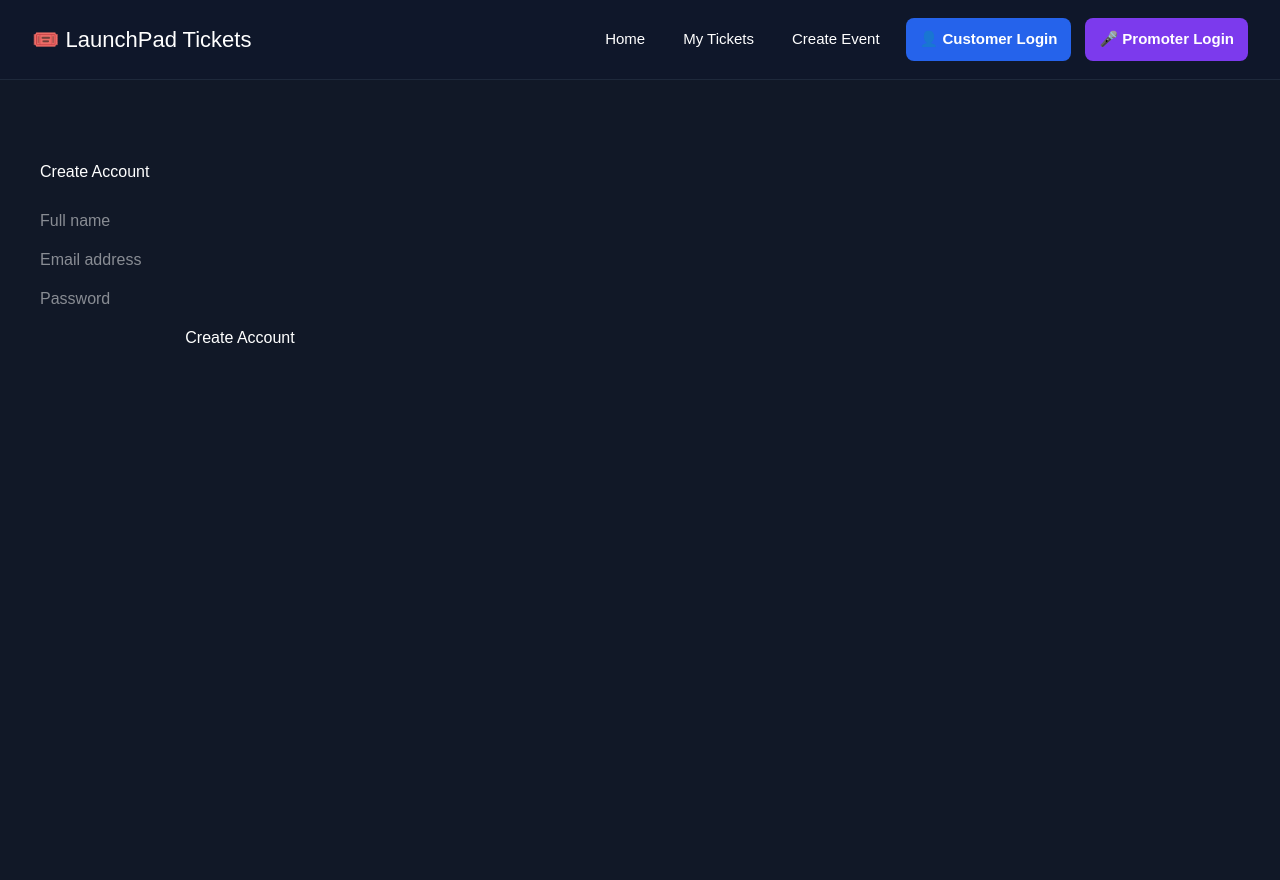
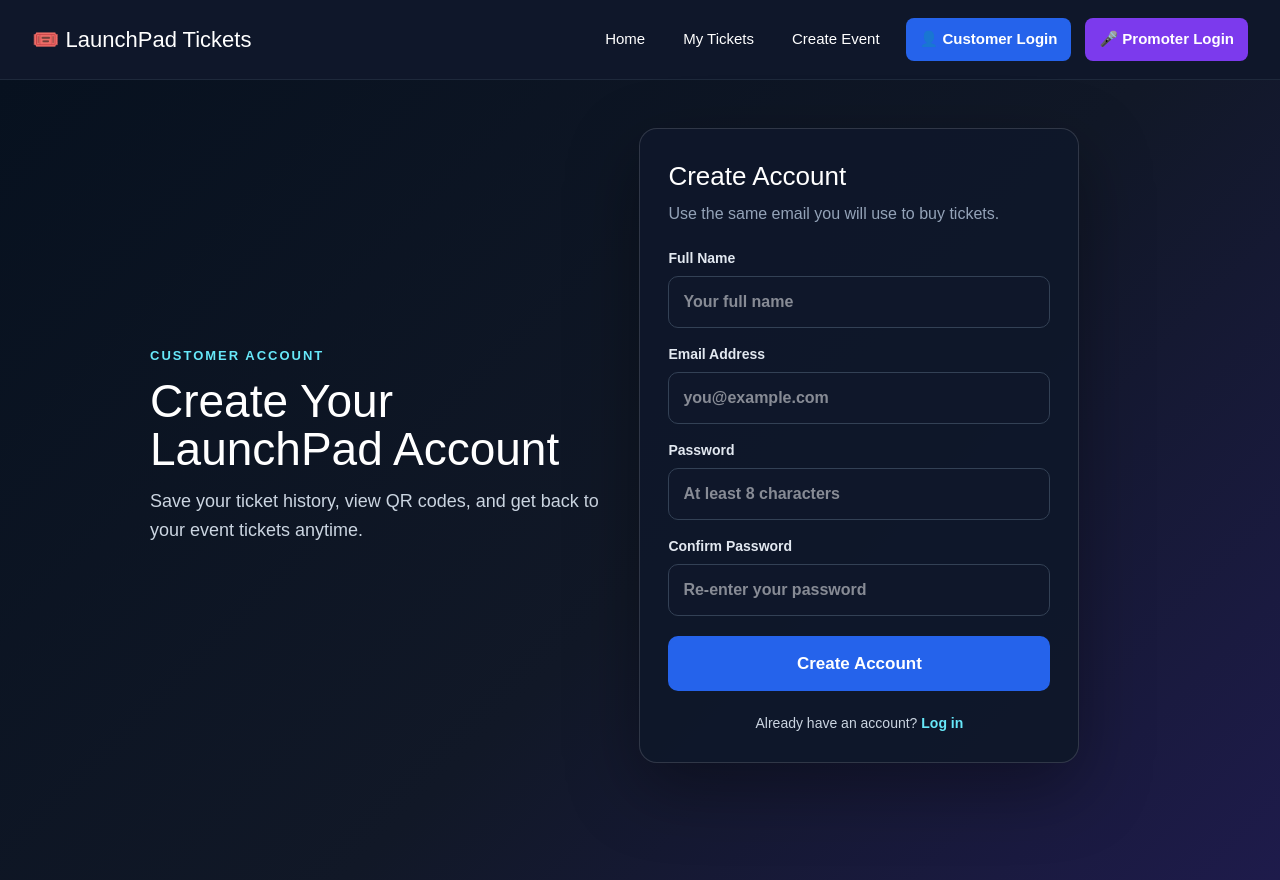
Before and after one commit to rlongoria6513/LaunchPadAI, a Next.js app: page /register in a window 1280 px wide. Built offline with nearby package versions, Linux system fonts and the light colour scheme.

Commit message:
Fix Create Account page

```diff
--- a/app/register/page.tsx
+++ b/app/register/page.tsx
@@ -1,14 +1,54 @@
 "use client";
 
+import Link from "next/link";
 import { useState } from "react";
+
+type FormStatus = {
+  type: "success" | "error";
+  message: string;
+} | null;
 
 export default function RegisterPage() {
   const [name, setName] = useState("");
   const [email, setEmail] = useState("");
   const [password, setPassword] = useState("");
+  const [confirmPassword, setConfirmPassword] = useState("");
+  const [status, setStatus] = useState<FormStatus>(null);
+  const [submitting, setSubmitting] = useState(false);
 
   async function handleSubmit(event: React.FormEvent<HTMLFormElement>) {
     event.preventDefault();
+    setStatus(null);
+
+    const trimmedName = name.trim();
+    const trimmedEmail = email.trim().toLowerCase();
+
+    if (!trimmedName || !trimmedEmail || !password) {
+      setStatus({
+        type: "error",
+        message: "Please complete every required field.",
+      });
+      return;
+    }
+
+    if (password.length < 8) {
+      setStatus({
+        type: "error",
+        message: "Password must be at least 8 characters.",
+      });
+      return;
+    }
+
+    if (password !== confirmPassword) {
+      setStatus({
+        type: "error",
+        message: "Passwords do not match.",
+      });
+      return;
+    }
+
+    try {
+      setSubmitting(true);
 
       const response = await fetch("/api/register", {
         method: "POST",
@@ -16,65 +56,306 @@ export default function RegisterPage() {
           "Content-Type": "application/json",
         },
         body: JSON.stringify({
-      name,
-      email,
+          name: trimmedName,
+          email: trimmedEmail,
           password,
         }),
       });
 
       const data = await response.json();
 
-  if (response.ok) {
-    alert("Account created successfully!");
-  } else {
-    alert(data.error);
+      if (!response.ok) {
+        setStatus({
+          type: "error",
+          message:
+            data.error ||
+            "Could not create your account. Please try again.",
+        });
+        return;
+      }
+
+      setName("");
+      setEmail("");
+      setPassword("");
+      setConfirmPassword("");
+      setStatus({
+        type: "success",
+        message: "Account created successfully. You can log in now.",
+      });
+    } catch {
+      setStatus({
+        type: "error",
+        message: "Something went wrong. Please try again.",
+      });
+    } finally {
+      setSubmitting(false);
     }
   }
+
+  const inputStyle = {
+    width: "100%",
+    boxSizing: "border-box" as const,
+    background: "#0f172a",
+    color: "white",
+    border: "1px solid #334155",
+    borderRadius: "10px",
+    padding: "13px 14px",
+    fontSize: "16px",
+  };
+
+  const labelStyle = {
+    display: "grid",
+    gap: "7px",
+    color: "#e2e8f0",
+    fontWeight: 700,
+    fontSize: "14px",
+  };
 
   return (
     <main
       style={{
         minHeight: "100vh",
-        padding: "80px 40px",
-        backgroundColor: "#111827",
+        background:
+          "linear-gradient(135deg, #07111f 0%, #111827 55%, #1e1b4b 100%)",
         color: "white",
+        padding: "48px 20px 80px",
+        fontFamily: "Arial, sans-serif",
       }}
     >
-      <h1>Create Account</h1>
+      <style>{`
+        .register-shell {
+          width: 100%;
+          max-width: 980px;
+          margin: 0 auto;
+          display: grid;
+          grid-template-columns: minmax(0, 0.9fr) minmax(320px, 440px);
+          gap: 34px;
+          align-items: center;
+        }
 
-      <form
-        onSubmit={handleSubmit}
+        .register-copy h1 {
+          margin: 0 0 14px;
+          font-size: 46px;
+          line-height: 1.05;
+        }
+
+        .register-copy p {
+          margin: 0;
+          color: #cbd5e1;
+          font-size: 18px;
+          line-height: 1.6;
+        }
+
+        .register-card {
+          background: rgba(15, 23, 42, 0.96);
+          border: 1px solid rgba(255, 255, 255, 0.14);
+          border-radius: 18px;
+          padding: 28px;
+          box-shadow: 0 25px 70px rgba(0, 0, 0, 0.35);
+        }
+
+        .register-form {
+          display: grid;
+          gap: 16px;
+        }
+
+        @media (max-width: 820px) {
+          .register-shell {
+            grid-template-columns: 1fr;
+            gap: 24px;
+          }
+
+          .register-copy h1 {
+            font-size: 38px;
+          }
+        }
+
+        @media (max-width: 520px) {
+          .register-shell {
+            align-items: start;
+          }
+
+          .register-copy h1 {
+            font-size: 32px;
+          }
+
+          .register-copy p {
+            font-size: 16px;
+          }
+
+          .register-card {
+            padding: 22px 16px;
+            border-radius: 14px;
+          }
+        }
+      `}</style>
+
+      <div className="register-shell">
+        <section className="register-copy">
+          <p
             style={{
-          display: "flex",
-          flexDirection: "column",
-          gap: "15px",
-          maxWidth: "400px",
-          marginTop: "25px",
+              color: "#67e8f9",
+              fontSize: "13px",
+              fontWeight: "bold",
+              letterSpacing: "2px",
+              textTransform: "uppercase",
+              marginBottom: "10px",
             }}
           >
+            Customer Account
+          </p>
+
+          <h1>Create Your LaunchPad Account</h1>
+
+          <p>
+            Save your ticket history, view QR codes, and get back to your
+            event tickets anytime.
+          </p>
+        </section>
+
+        <section className="register-card">
+          <h2
+            style={{
+              margin: "0 0 6px",
+              fontSize: "26px",
+            }}
+          >
+            Create Account
+          </h2>
+
+          <p
+            style={{
+              color: "#94a3b8",
+              margin: "0 0 22px",
+              lineHeight: 1.5,
+            }}
+          >
+            Use the same email you will use to buy tickets.
+          </p>
+
+          {status && (
+            <div
+              role="status"
+              style={{
+                background:
+                  status.type === "success"
+                    ? "rgba(22, 163, 74, 0.18)"
+                    : "rgba(220, 38, 38, 0.2)",
+                border:
+                  status.type === "success"
+                    ? "1px solid rgba(34, 197, 94, 0.45)"
+                    : "1px solid rgba(248, 113, 113, 0.5)",
+                color: status.type === "success" ? "#bbf7d0" : "#fecaca",
+                borderRadius: "10px",
+                padding: "12px 13px",
+                marginBottom: "18px",
+                lineHeight: 1.45,
+              }}
+            >
+              {status.message}
+            </div>
+          )}
+
+          <form onSubmit={handleSubmit} className="register-form">
+            <label style={labelStyle}>
+              Full Name
               <input
                 type="text"
-          placeholder="Full name"
+                autoComplete="name"
+                placeholder="Your full name"
                 value={name}
-          onChange={(e) => setName(e.target.value)}
+                onChange={(event) => setName(event.target.value)}
+                required
+                style={inputStyle}
               />
+            </label>
 
+            <label style={labelStyle}>
+              Email Address
               <input
                 type="email"
-          placeholder="Email address"
+                inputMode="email"
+                autoComplete="email"
+                placeholder="you@example.com"
                 value={email}
-          onChange={(e) => setEmail(e.target.value)}
+                onChange={(event) => setEmail(event.target.value)}
+                required
+                style={inputStyle}
               />
+            </label>
 
+            <label style={labelStyle}>
+              Password
               <input
                 type="password"
-          placeholder="Password"
+                autoComplete="new-password"
+                placeholder="At least 8 characters"
                 value={password}
-          onChange={(e) => setPassword(e.target.value)}
+                onChange={(event) => setPassword(event.target.value)}
+                required
+                minLength={8}
+                style={inputStyle}
               />
+            </label>
 
-        <button type="submit">Create Account</button>
+            <label style={labelStyle}>
+              Confirm Password
+              <input
+                type="password"
+                autoComplete="new-password"
+                placeholder="Re-enter your password"
+                value={confirmPassword}
+                onChange={(event) =>
+                  setConfirmPassword(event.target.value)
+                }
+                required
+                minLength={8}
+                style={inputStyle}
+              />
+            </label>
+
+            <button
+              type="submit"
+              disabled={submitting}
+              style={{
+                width: "100%",
+                marginTop: "4px",
+                padding: "15px",
+                background: submitting ? "#475569" : "#2563eb",
+                color: "white",
+                border: "none",
+                borderRadius: "10px",
+                fontSize: "17px",
+                fontWeight: "bold",
+                cursor: submitting ? "not-allowed" : "pointer",
+              }}
+            >
+              {submitting ? "Creating Account..." : "Create Account"}
+            </button>
           </form>
+
+          <p
+            style={{
+              color: "#cbd5e1",
+              fontSize: "14px",
+              margin: "22px 0 0",
+              textAlign: "center",
+            }}
+          >
+            Already have an account?{" "}
+            <Link
+              href="/login"
+              style={{
+                color: "#67e8f9",
+                fontWeight: "bold",
+                textDecoration: "none",
+              }}
+            >
+              Log in
+            </Link>
+          </p>
+        </section>
+      </div>
     </main>
   );
 }
```
Lines whose indentation alone changed are shown as unchanged.
